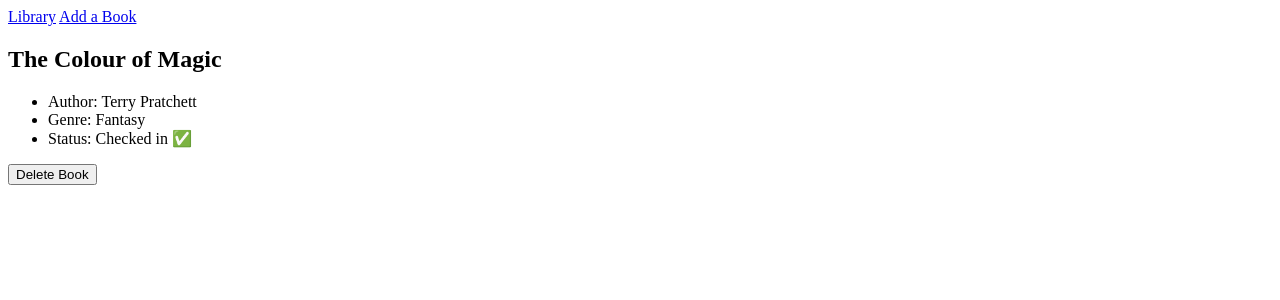
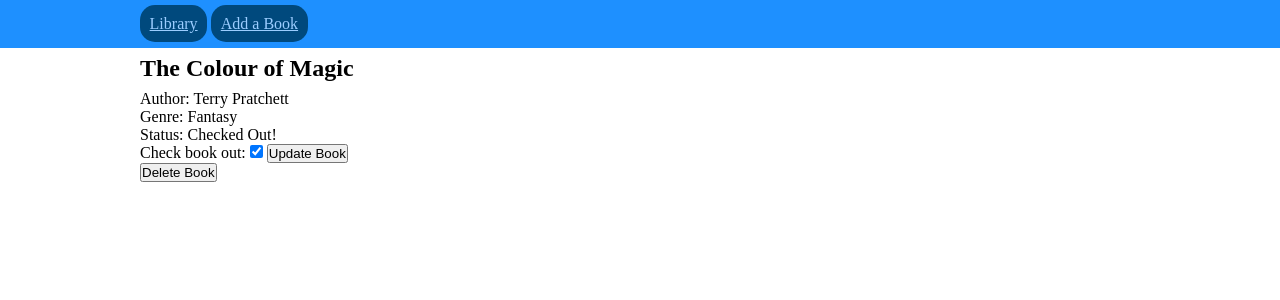
Before and after one commit to TheJSD/library_weekend_homework, a Flask app: page /library/1 in a window 1280 px wide. Shown: the top 300 px of the page. Run offline with Flask 3, Linux system fonts and the light colour scheme.

Commit message:
added CSS and gave a function to change whether a book is checked in or out through a checkbox

```diff
--- a/controllers/books_controller.py
+++ b/controllers/books_controller.py
@@ -1,5 +1,5 @@
 from flask import render_template, Blueprint, request
-from models.book_list import books, add_book, remove_book
+from models.book_list import books, add_book, remove_book, check_in_book, check_out_book
 from models.book import Book
 
 books_blueprint = Blueprint("books", __name__)
@@ -12,7 +12,7 @@ def index():
 def book(index):
     book = books[int(index) - 1]
     book_index = index
-    return render_template("book.jinja", title="{book.title}", book=book, book_index=book_index)
+    return render_template("book.jinja", title=book.title, book=book, book_index=book_index)
 
 @books_blueprint.route("/library/add_a_book")
 def add_a_book_site():
@@ -28,3 +28,14 @@ def add_a_book():
 def remove_book_from_library(index):
     remove_book((int(index) - 1))
     return render_template("index.jinja", title="Library Catalog", books=books)
+
+@books_blueprint.route("/library/<index>/check_out_toggle", methods=["post"])
+def check_out_toggle(index):
+    book = books[int(index) - 1]
+    book_id = int(index)
+    is_checked_out = request.form.get("check_out")
+    if is_checked_out == "Check out":
+        check_out_book(book_id - 1)
+    else:
+        check_in_book(book_id - 1)
+    return render_template("book.jinja", title=book.title, book=book, book_index=book_id)
--- a/models/book_list.py
+++ b/models/book_list.py
@@ -1,6 +1,7 @@
 from models.book import Book
 
 book1 = Book("The Colour of Magic", "Terry Pratchett", "Fantasy")
+book1.checked_out = True
 book2 = Book("The Hitchhiker's Guide to the Galaxy", "Douglas Adams", "Science-Fiction")
 book3 = Book("The Art of War", "Sun Tzu", "Treatise")
 
@@ -11,3 +12,9 @@ def add_book(book):
 
 def remove_book(book_index):
     del books[book_index]
+
+def check_in_book(book_index):
+    books[book_index].checked_out = False
+
+def check_out_book(book_index):
+    books[book_index].checked_out = True
--- /dev/null
+++ b/static/style.css
@@ -0,0 +1,57 @@
+* {
+    margin: 0px;
+    padding: 0px;
+}
+
+/* Global */
+
+.align_container {
+    display: flex;
+    align-items: center;
+}
+
+.container {
+    max-width: 1000px;
+    width: 100%;
+    margin: 0 auto;
+    padding: 0 2rem;
+}
+
+.title {
+    height: 2.6rem;
+    justify-content: center;
+}
+
+.book_list {
+    list-style: none;
+}
+
+
+
+/* base specific */
+
+.navbar {
+    height: 3rem;
+    background-color: dodgerblue;
+}
+
+.navbar > .container {
+    gap: 4px;
+}
+.navbar > .container > a {
+    background-color: rgb(0, 73, 125);
+    border-radius: 15px;
+    padding: 0.6rem;
+    color: rgb(155, 205, 255)
+}
+
+
+
+/* index specific */
+
+
+/* book specific */
+
+.book_title {
+
+}
--- a/templates/base.jinja
+++ b/templates/base.jinja
@@ -3,12 +3,15 @@
 <head>
     <meta charset="UTF-8">
     <meta name="viewport" content="width=device-width, initial-scale=1.0">
+    <link rel="stylesheet" href="{{ url_for('static', filename='style.css') }}">
     <title>{{ title }}</title>
 </head>
 <body>
-    <nav>
-        <a href="/library">Library</a>
-        <a href="/library/add_a_book">Add a Book</a>
+    <nav class="align_container navbar">
+        <div class="container">
+            <a class="navbar__link" href="/library">Library</a>
+            <a class="navbar__link" href="/library/add_a_book">Add a Book</a>
+        </div>
     </nav>
     {% block content %}
 
--- a/templates/book.jinja
+++ b/templates/book.jinja
@@ -1,20 +1,41 @@
 {% extends 'base.jinja' %}
 {% block content %}
-    <h2>{{book.title}}</h2>
-    <ul>
+    <div class="align_container title">
+        <div class="container">
+            <h2 class="book_title">{{book.title}}</h2>
+        </div></div>
+    <div class="align_container">
+        <div class="container book">
+            <ul class="book_list">
             <li>Author: {{book.author}}</li>
             <li>Genre: {{book.genre}}</li>
             <li>Status:
             {% if book.checked_out == False %}
-        Checked in ✅
+                Checked In!
             {% else %}
-        Checked out ❌
+                Checked Out!
             {% endif %}
             </li>
+            {% if book.checked_out == True %}
+                            <li><form action="/library/{{ book_index }}/check_out_toggle", method="post">
+            <label for="check_out">Check book out: </label>
+            <input type="checkbox", id="check_out", name="check_out", value="Check out", checked>
+            <label for="update_book"></label>
+            <input type="submit", value="Update Book", name="update_book", id="update_book">
+            </form></li>
+            {% else %}
+                <li><form action="/library/{{ book_index }}/check_out_toggle", method="post">
+            <label for="check_out">Check book out: </label>
+            <input type="checkbox", id="check_out", name="check_out", value="Check out">
+            <label for="update_book"></label>
+            <input type="submit", value="Update Book", name="update_book", id="update_book">
+            </form></li>
+            {% endif %}
             </ul>
             <form action="/library/{{ book_index }}/delete", method="post">
             <label for="delete_book"></label>
             <input type="submit", value="Delete Book", name="delete_book" id="book_index">
         </form>
+    </div></div>
 
 {% endblock content %}
```
Also changed, not shown: templates/index.jinja (+8 -3 lines). Lines whose indentation alone changed are shown as unchanged.
